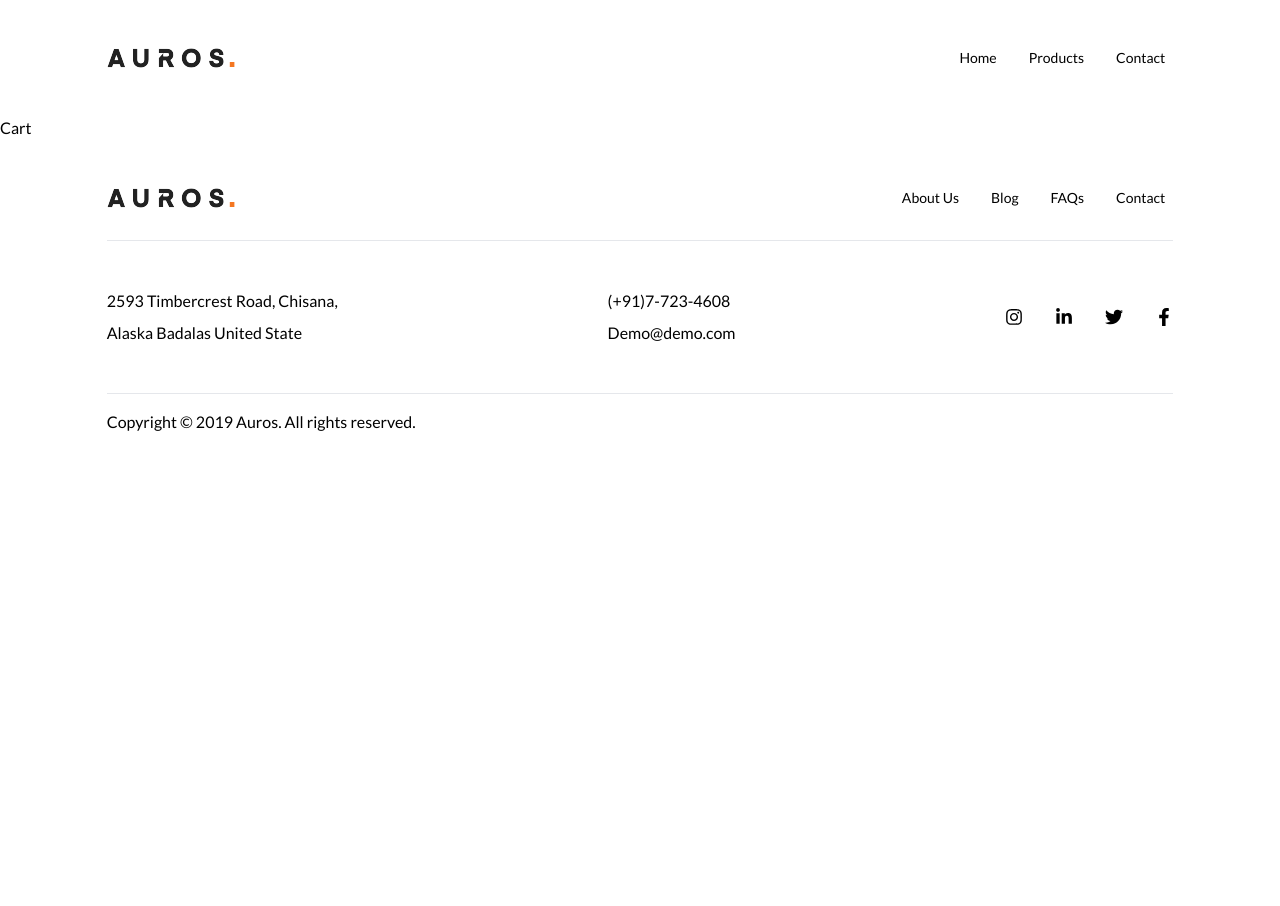
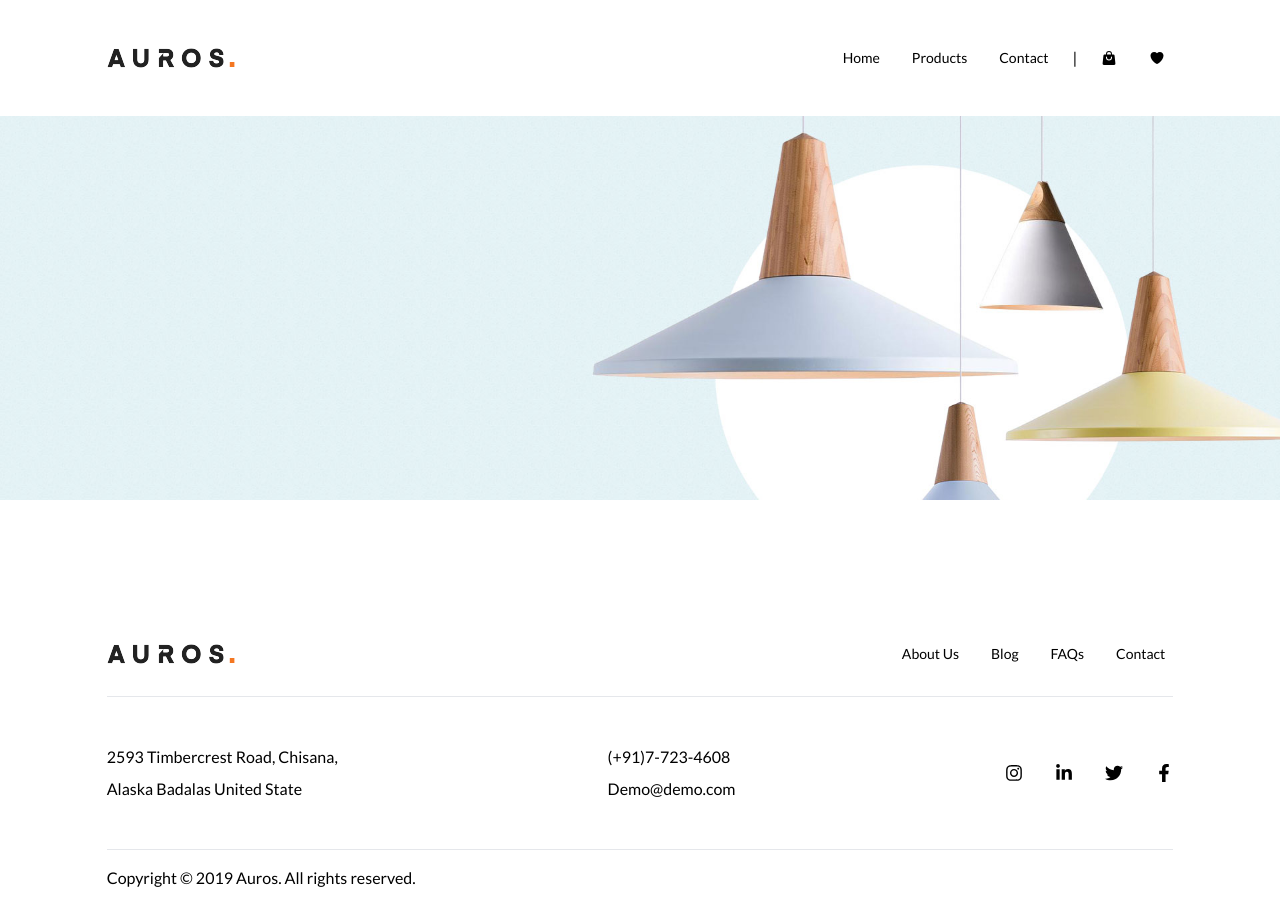
Before and after one commit to ravch08/Auros, a React (Vite) app: page /cart in a window 1280 px wide. Before the commit the page ends 800 px from the top, so only its background shows below. Built offline with nearby package versions, Linux system fonts and the light colour scheme.

Commit message:
Added Page Banner and updated banner

```diff
--- a/src/App.tsx
+++ b/src/App.tsx
@@ -13,6 +13,7 @@ import {
   Layout,
   Page404,
   ProductsPage,
+  Wishlist,
 } from "./components/utils/helper";
 
 const router = createBrowserRouter(
@@ -20,6 +21,7 @@ const router = createBrowserRouter(
     <Route path="/" element={<Layout />}>
       <Route index element={<Home />} />
       <Route path="cart" element={<Cart />} />
+      <Route path="wishlist" element={<Wishlist />} />
       <Route path="contact" element={<Contact />} />
       <Route path="products" element={<ProductsPage />} />
       <Route path="*" element={<Page404 />} />
--- /dev/null
+++ b/src/components/features/PageBanner.tsx
@@ -0,0 +1,9 @@
+const PageBanner = ({ bannerImg }: { bannerImg: string }) => {
+  return (
+    <section className="mb-24 h-96 w-full overflow-hidden pt-0">
+      <img src={bannerImg} alt="banner" className="w-full  object-top" />
+    </section>
+  );
+};
+
+export default PageBanner;
--- a/src/components/pages/Cart.tsx
+++ b/src/components/pages/Cart.tsx
@@ -1,5 +1,11 @@
+import { PageBanner, banner02 } from "../utils/helper";
+
 const Cart = () => {
-  return <div>Cart</div>;
+  return (
+    <main>
+      <PageBanner bannerImg={banner02} />
+    </main>
+  );
 };
 
 export default Cart;
--- a/src/components/pages/Contact.tsx
+++ b/src/components/pages/Contact.tsx
@@ -1,5 +1,11 @@
+import { banner03, PageBanner } from "../utils/helper";
+
 const Contact = () => {
-  return <div>Contact</div>;
+  return (
+    <main>
+      <PageBanner bannerImg={banner03} />
+    </main>
+  );
 };
 
 export default Contact;
--- a/src/components/pages/ProductsPage.tsx
+++ b/src/components/pages/ProductsPage.tsx
@@ -1,5 +1,11 @@
+import { banner04, PageBanner } from "../utils/helper";
+
 const ProductsPage = () => {
-  return <div>ProductsPage</div>;
+  return (
+    <main>
+      <PageBanner bannerImg={banner04} />
+    </main>
+  );
 };
 
 export default ProductsPage;
--- /dev/null
+++ b/src/components/pages/Wishlist.tsx
@@ -0,0 +1,11 @@
+import { PageBanner, banner01 } from "../utils/helper";
+
+const Wishlist = () => {
+  return (
+    <main>
+      <PageBanner bannerImg={banner01} />
+    </main>
+  );
+};
+
+export default Wishlist;
--- a/src/components/sections/Header.tsx
+++ b/src/components/sections/Header.tsx
@@ -26,6 +26,35 @@ const Header = () => {
                 Contact
               </NavLink>
             </li>
+            <span>|</span>
+            <li className="nav-item">
+              <NavLink to="cart" className="nav-link">
+                <svg
+                  xmlns="http://www.w3.org/2000/svg"
+                  viewBox="0 0 24 24"
+                  fill="currentColor"
+                  className="h-4 w-4"
+                >
+                  <path
+                    fillRule="evenodd"
+                    d="M7.5 6v.75H5.513c-.96 0-1.764.724-1.865 1.679l-1.263 12A1.875 1.875 0 0 0 4.25 22.5h15.5a1.875 1.875 0 0 0 1.865-2.071l-1.263-12a1.875 1.875 0 0 0-1.865-1.679H16.5V6a4.5 4.5 0 1 0-9 0ZM12 3a3 3 0 0 0-3 3v.75h6V6a3 3 0 0 0-3-3Zm-3 8.25a3 3 0 1 0 6 0v-.75a.75.75 0 0 1 1.5 0v.75a4.5 4.5 0 1 1-9 0v-.75a.75.75 0 0 1 1.5 0v.75Z"
+                    clipRule="evenodd"
+                  />
+                </svg>
+              </NavLink>
+            </li>
+            <li className="nav-item">
+              <NavLink to="wishlist" className="nav-link">
+                <svg
+                  xmlns="http://www.w3.org/2000/svg"
+                  viewBox="0 0 24 24"
+                  fill="currentColor"
+                  className="h-4 w-4"
+                >
+                  <path d="m11.645 20.91-.007-.003-.022-.012a15.247 15.247 0 0 1-.383-.218 25.18 25.18 0 0 1-4.244-3.17C4.688 15.36 2.25 12.174 2.25 8.25 2.25 5.322 4.714 3 7.688 3A5.5 5.5 0 0 1 12 5.052 5.5 5.5 0 0 1 16.313 3c2.973 0 5.437 2.322 5.437 5.25 0 3.925-2.438 7.111-4.739 9.256a25.175 25.175 0 0 1-4.244 3.17 15.247 15.247 0 0 1-.383.219l-.022.012-.007.004-.003.001a.752.752 0 0 1-.704 0l-.003-.001Z" />
+                </svg>
+              </NavLink>
+            </li>
           </ul>
         </nav>
       </div>
--- a/src/components/utils/helper.ts
+++ b/src/components/utils/helper.ts
@@ -1,5 +1,7 @@
 export { default as banner01 } from "../../assets/banner-slide-1.jpg";
 export { default as banner02 } from "../../assets/banner-slide-2.jpg";
+export { default as banner03 } from "../../assets/banner-slide-3.jpg";
+export { default as banner04 } from "../../assets/banner-slide-4.jpg";
 export { default as logoDark } from "../../assets/logo-dark.jpg";
 export { default as logoWhite } from "../../assets/logo-white.png";
 export { default as MiniBannerChair } from "../../assets/minibanner-chair.jpg";
@@ -37,6 +39,7 @@ export { default as product82 } from "../../assets/prod-82.jpg";
 export { default as product91 } from "../../assets/prod-91.jpg";
 export { default as product92 } from "../../assets/prod-92.jpg";
 
+export { default as PageBanner } from "../features/PageBanner.tsx";
 export { default as ProductItem } from "../features/ProductItem.tsx";
 export { default as ScrollToTop } from "../features/ScrollToTop.tsx";
 export { default as SectionHeading } from "../features/SectionHeading.tsx";
@@ -47,6 +50,7 @@ export { default as Contact } from "../pages/Contact.tsx";
 export { default as Home } from "../pages/Home.tsx";
 export { default as Page404 } from "../pages/Page404.tsx";
 export { default as ProductsPage } from "../pages/ProductsPage.tsx";
+export { default as Wishlist } from "../pages/Wishlist.tsx";
 
 export { default as Banner } from "../sections/Banner.tsx";
 export { default as Footer } from "../sections/Footer.tsx";
```
Also changed, not shown: src/assets/banner-slide-3.jpg (added), src/assets/banner-slide-4.jpg (added).
